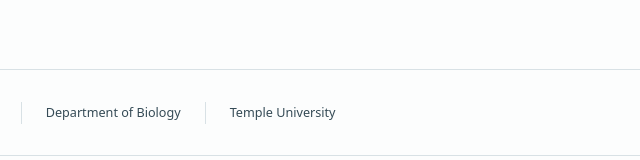
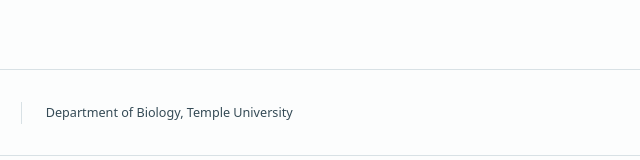
Before and after one commit to John-Allard/personal-website, a website: page index.html in a window 1280 px wide. Shown: the part 640-800 px from the top of the page, 569-1209 px from the left. Drawn offline with Linux system fonts and the light colour scheme.

Commit message:
Consolidate department affiliation link

```diff
--- a/index.html
+++ b/index.html
@@ -35,7 +35,7 @@
         <img src="assets/profile-pic.png" width="943" height="879" alt="John B. Allard" fetchpriority="high">
       </figure>
     </section>
-    <div class="affiliation-strip"><div class="container affiliation-inner"><span class="affiliation-label">BASED AT</span><a href="https://kumarlab.net/">Kumar Lab</a><span class="affiliation-divider"></span><a href="https://igem.temple.edu/">Institute for Genomics and Evolutionary Medicine</a><span class="affiliation-divider"></span><a href="https://cst.temple.edu/department-biology">Department of Biology</a><span class="affiliation-divider"></span><a href="https://www.temple.edu/">Temple University</a></div></div>
+    <div class="affiliation-strip"><div class="container affiliation-inner"><span class="affiliation-label">BASED AT</span><a href="https://kumarlab.net/">Kumar Lab</a><span class="affiliation-divider"></span><a href="https://igem.temple.edu/">Institute for Genomics and Evolutionary Medicine</a><span class="affiliation-divider"></span><a href="https://cst.temple.edu/department-biology">Department of Biology, Temple University</a></div></div>
 
     <section class="section container" id="research" aria-labelledby="research-heading">
       <div class="section-heading"><div><h2 id="research-heading">Research</h2></div><p>I study the genetic basis of traits that have evolved independently in different species, using comparative genomics and machine learning.</p></div>
```
